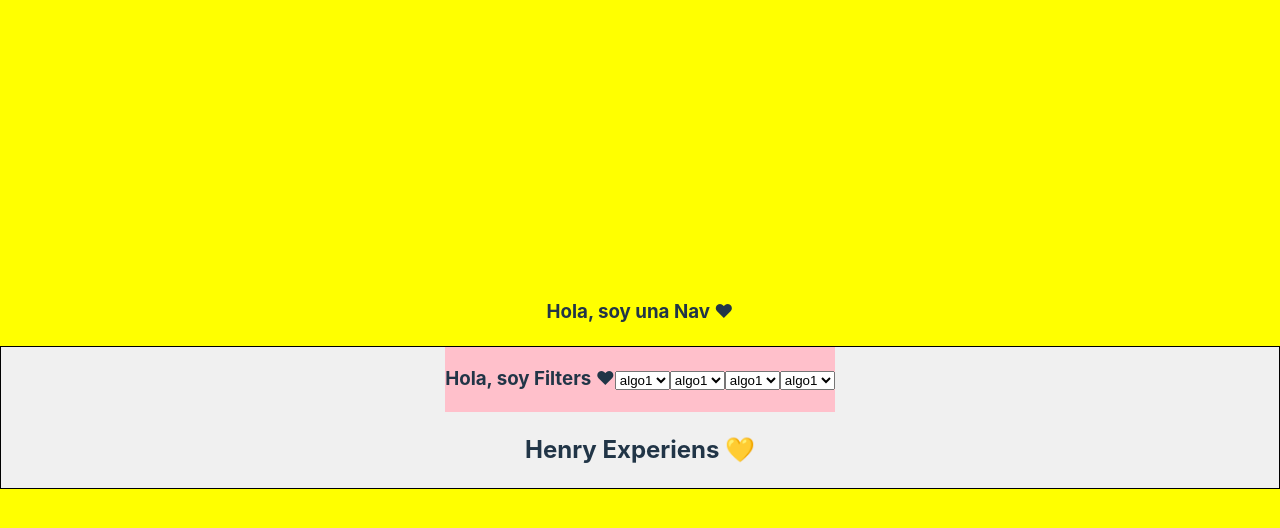
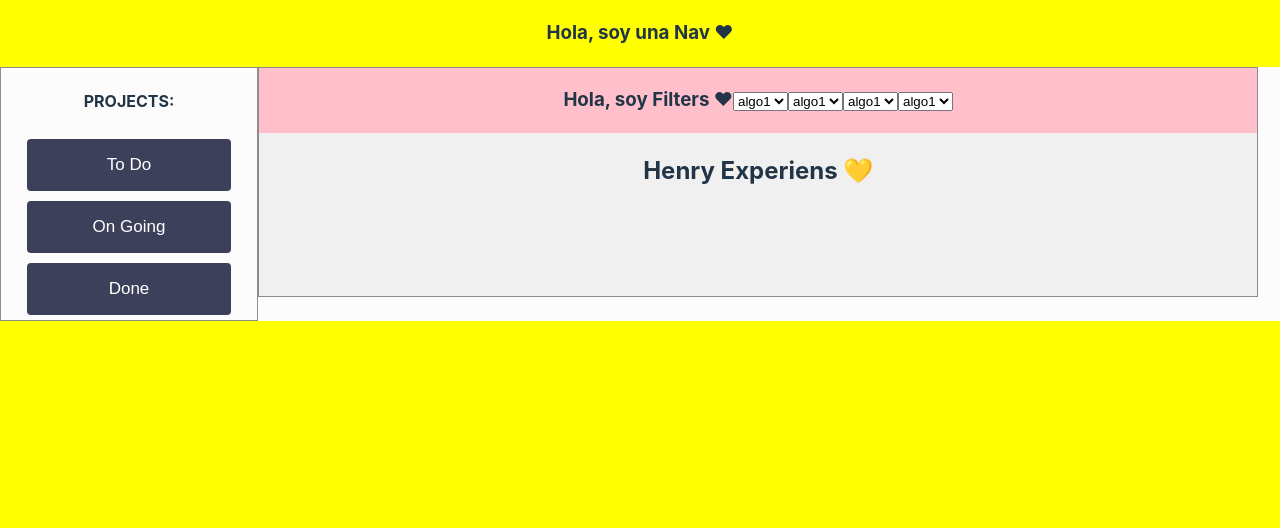
Before and after one commit to Andy-Ojeda/HenryProjects, a React (Vite) app in the folder front-henry-project/: page /home in a window 1280 px wide. Shown: the top 528 px of the page. Built offline with nearby package versions, Linux system fonts and the light colour scheme; no server answers.

Commit message:
Se agregó menú a la izquierda

```diff
--- /dev/null
+++ b/front-henry-project/src/Components/Menu/Menu.jsx
@@ -0,0 +1,31 @@
+import React from 'react'
+import style from './Menu.module.css';
+import { useNavigate } from 'react-router-dom';
+
+export default function Menu() {
+
+    const navigate = useNavigate();
+
+    const handleButton = (goTo) => {
+        console.log("APRETÉ... ", goTo);
+        navigate(`/${goTo}`);
+    }
+
+  return (
+    <div className={style.contMenu}>
+        <div className={style.contTitle}>
+            <h4>PROJECTS:</h4>
+        </div>
+        <div className={style.links}>
+            <button onClick={()=>handleButton("home")}><span>To Do</span></button>
+        </div>
+        <div className={style.links}>
+            <button onClick={()=>handleButton("onGoing")}><span>On Going</span></button>
+        </div>
+        <div className={style.links}>
+            <button onClick={()=>handleButton("done")}><span>Done</span></button>
+        </div>
+
+    </div>
+  )
+}
--- /dev/null
+++ b/front-henry-project/src/Components/Menu/Menu.module.css
@@ -0,0 +1,40 @@
+.links button {
+    display: inline-block;
+    border-radius: 4px;
+    background-color: #3d405b;
+    border: none;
+    color: #FFFFFF;
+    text-align: center;
+    font-size: 17px;
+    padding: 16px;
+    width: 80%;
+    transition: all 0.5s;
+    cursor: pointer;
+    margin: 5px;
+   }
+
+
+   .links button span {
+    cursor: pointer;
+    display: inline-block;
+    position: relative;
+    transition: 0.5s;
+   }
+
+   .links button span:after {
+    content: '»';
+    position: absolute;
+    opacity: 0;
+    top: 0;
+    right: -15px;
+    transition: 0.5s;
+   }
+
+   .links button:hover span {
+    padding-right: 15px;
+   }
+
+   .links button:hover span:after {
+    opacity: 1;
+    right: 0;
+   }
--- a/front-henry-project/src/index.css
+++ b/front-henry-project/src/index.css
@@ -26,8 +26,8 @@ body {
   /* width: 100vw; */
   margin: 0;
   display: flex;
-  justify-content: center;
-  place-items: center;
+  /* justify-content: center; */
+  /* place-items: center; */
   /* min-width: 320px; */
   min-height: 100vh;
   background-color: #ffff00;
@@ -67,7 +67,7 @@ button:focus-visible {
   a:hover {
     color: #747bff;
   }
-  button {
+  /* button {
     background-color: #f9f9f9;
-  }
+  } */
 }
--- a/front-henry-project/src/views/Home/Home.jsx
+++ b/front-henry-project/src/views/Home/Home.jsx
@@ -2,10 +2,12 @@ import React, { useEffect, useState } from 'react';
 import style from './Home.module.css';
 import Filters from '../../Components/Filters/Filters';
 
-import { fetchAllProjects } from '../../redux/Slices/viewProjectsSlice';
+import { fetchAllProjects } from '../../redux/Slices/viewProjectsSlice.js';
 import { useDispatch, useSelector } from "react-redux";
 import Card from '../../Components/Cards/Card';
 import Nav from '../../Components/Nav/Nav';
+import Menu from '../../Components/Menu/Menu.jsx';
+
 
 export default function Home() {
 
@@ -33,10 +35,14 @@ export default function Home() {
         <div className={style.contALL}>
             <div className={style.contNav}>
                 <Nav />
+            </div>
 
+            <div className={style.contAll}>
+                <div className={style.contMenu}>
+                    <Menu />
                 </div>
                 <div className={style.container}>
-            <div>
+                    <div className={style.contFilters}>
                       <Filters />
                     </div>
 
@@ -54,11 +60,15 @@ export default function Home() {
                 </div>
 
 
+            </div>
+
 
 
 
 
 
         </div>
+
+
   )
 }
--- a/front-henry-project/src/views/Home/Home.module.css
+++ b/front-henry-project/src/views/Home/Home.module.css
@@ -1,10 +1,28 @@
+.contAll {
+    display: flex;
+    flex-direction: row;
+    background-color: rgb(252, 252, 252);
+}
+.contMenu {
+    width: 20%;
+    border: 1px solid rgb(141, 141, 141);
+}
+
 .contALL {
+    /* border: 2px solid green; */
     width: 100%;
     margin-bottom: 2rem;
+    display: flex;
+    flex-direction: column;
+    justify-content: start;
+}
+.contFilters {
+    width: 100%;
 }
 .container {
+    width: 78%;
     background-color: rgb(240, 240, 240);
-    border: 1px solid black;
+    border: 1px solid rgb(141, 141, 141);
     /* height: auto; */
     display: flex;
     flex-direction: column;
--- a/front-henry-project/src/views/Landing/Landing.module.css
+++ b/front-henry-project/src/views/Landing/Landing.module.css
@@ -14,14 +14,8 @@
   width: 50%;
 }
 
-.contLogin {
-  /* border: 2px solid red; */
-}
 
-.contHola {
-  /* position: relative; */
-  /* border: 4px solid green; */
-}
+
 .contHola img {
     /* position: relative; */
     width: 30%;
```
Lines whose indentation alone changed are shown as unchanged.
